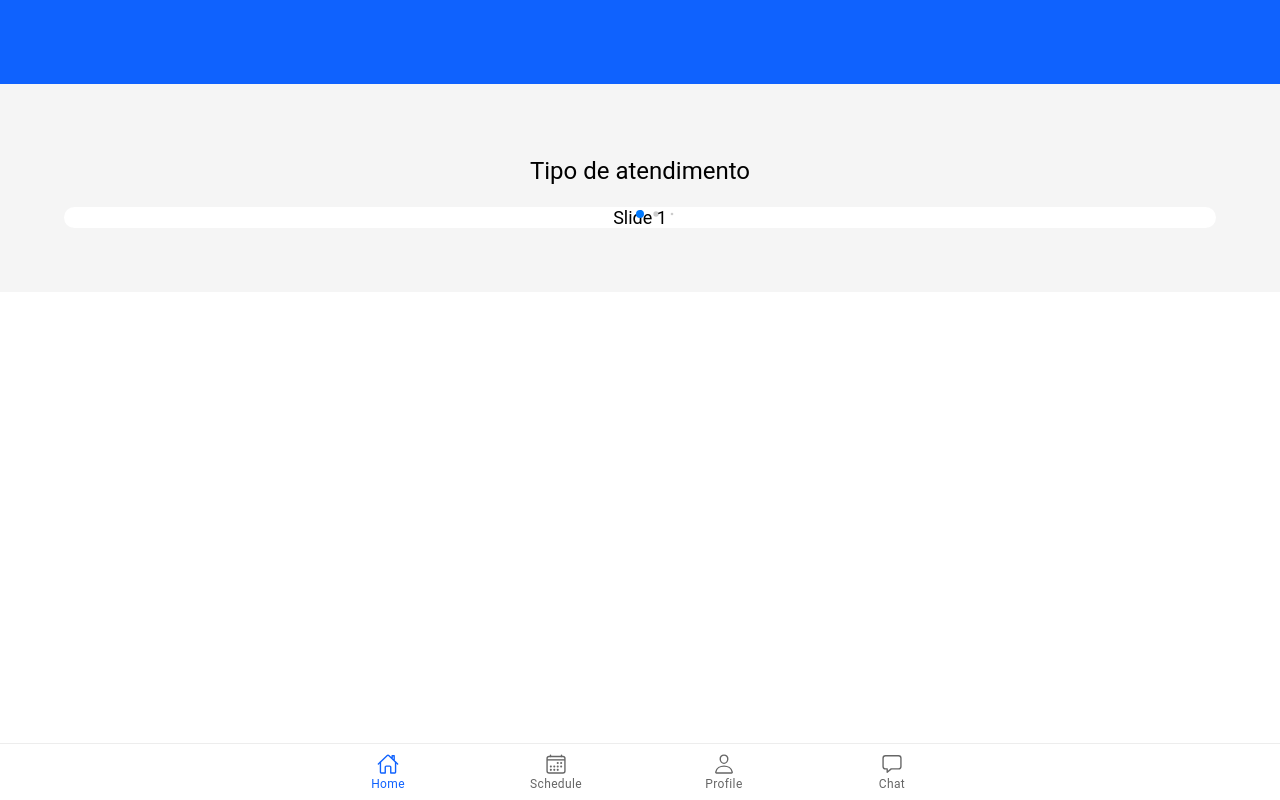
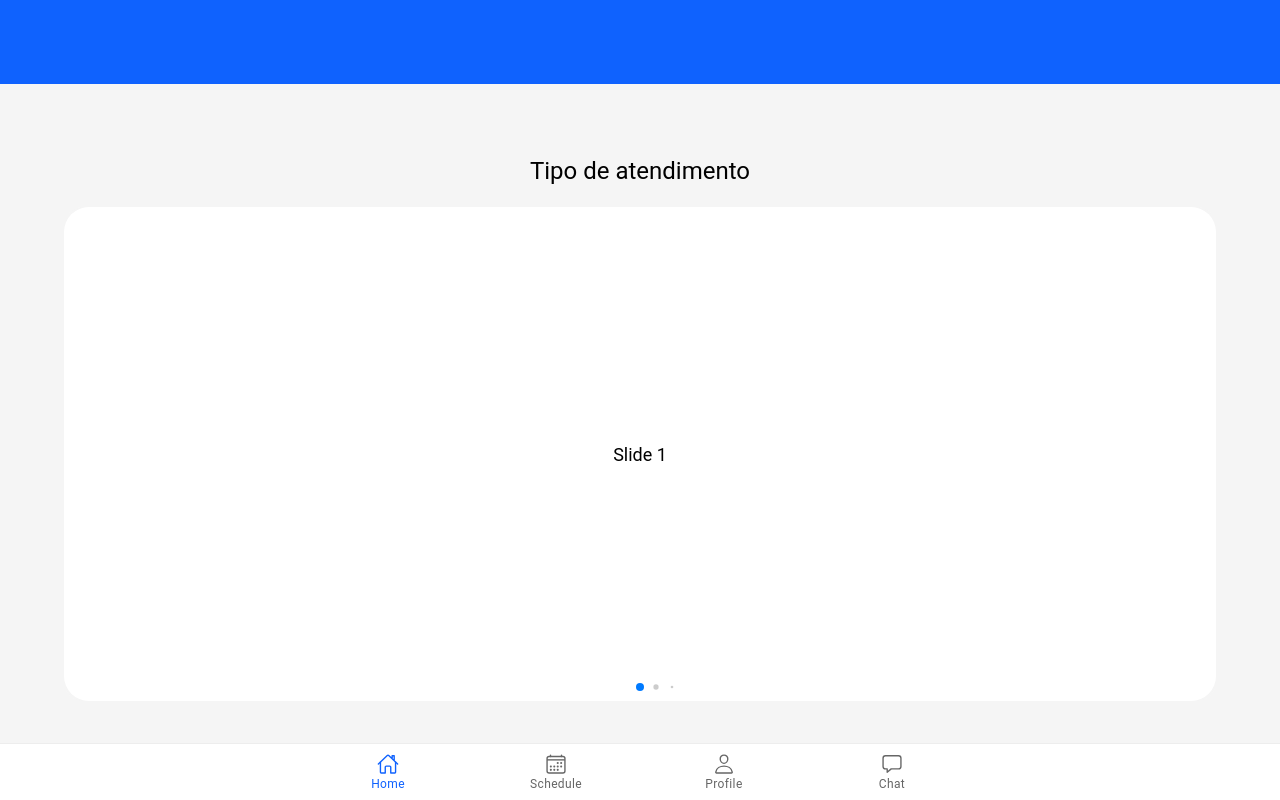
Before and after one commit to EnderHugo/teki_app, a React (Create React App) app: page /Home in a window 1280 px wide. Built offline with nearby package versions, Linux system fonts and the light colour scheme.

Commit message:
Changes to CSS

```diff
--- a/src/Pages/tabPages/User/Home.tsx
+++ b/src/Pages/tabPages/User/Home.tsx
@@ -81,7 +81,7 @@ const Home: React.FC = () => {
             creativeEffect={{
             }}
             modules={[Pagination, EffectCreative]}
-            className="mySwiper"
+            className="mainSwiper"
             >
               <SwiperSlide>Slide 1</SwiperSlide>
               <SwiperSlide>Slide 2</SwiperSlide>
@@ -94,7 +94,7 @@ const Home: React.FC = () => {
               <SwiperSlide>Slide 9</SwiperSlide>
             </Swiper>
             </div>
-
+            <br/><br/>
           </div>
       </IonContent>
     </IonPage>
--- a/src/Pages/tabPages/User/Schedule.tsx
+++ b/src/Pages/tabPages/User/Schedule.tsx
@@ -18,6 +18,7 @@ const Schedule: React.FC = () => {
           <div id='displaytab'>
 
           </div>
+          <br/><br/><br/><br/><br/><br/><br/><br/><br/><br/><br/><br/><br/><br/>
         </div>
       </IonContent>
     </IonPage>
--- a/src/Pages/tabPages/User/Settings.tsx
+++ b/src/Pages/tabPages/User/Settings.tsx
@@ -34,7 +34,7 @@ const Settings: React.FC = () => {
             </IonItem>
             <IonItem button detail={true}
             onClick={_terms}>
-              <IonIcon icon={documentText}></IonIcon>
+              <IonIcon icon={documentText}/> <IonTitle size='small'>Termos de serviço</IonTitle>
             </IonItem>
             <IonItem button detail={true}>
               <IonIcon icon={card}></IonIcon>
--- a/src/Pages/tabPages/tabPages.css
+++ b/src/Pages/tabPages/tabPages.css
@@ -54,6 +54,10 @@ ion-label{
     height: 10%;
     background-color: #0f62fe;
     --swiper-theme-color: white;
+}
+
+.mainSwiper{
+    height: 494px;
 }
 
 #primary-color{
```
